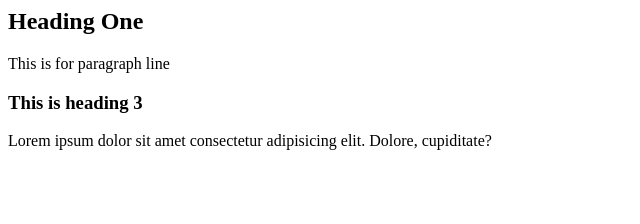
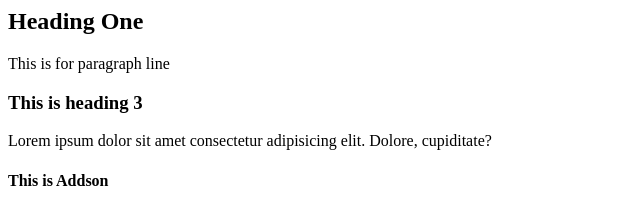
Before and after one commit to pravinnch/repoOct2, a plain HTML site: page index.html in a window 1280 px wide. Shown: the whole page, without its empty margins (0-640 px from the left). Drawn offline with Linux system fonts and the light colour scheme.

Commit message:
h4 added in Index file

```diff
--- a/index.html
+++ b/index.html
@@ -3,3 +3,5 @@
 
 <h3>This is heading 3</h3>
 <p>Lorem ipsum dolor sit amet consectetur adipisicing elit. Dolore, cupiditate?</p>
+
+<h4>This is Addson</h4>
```
